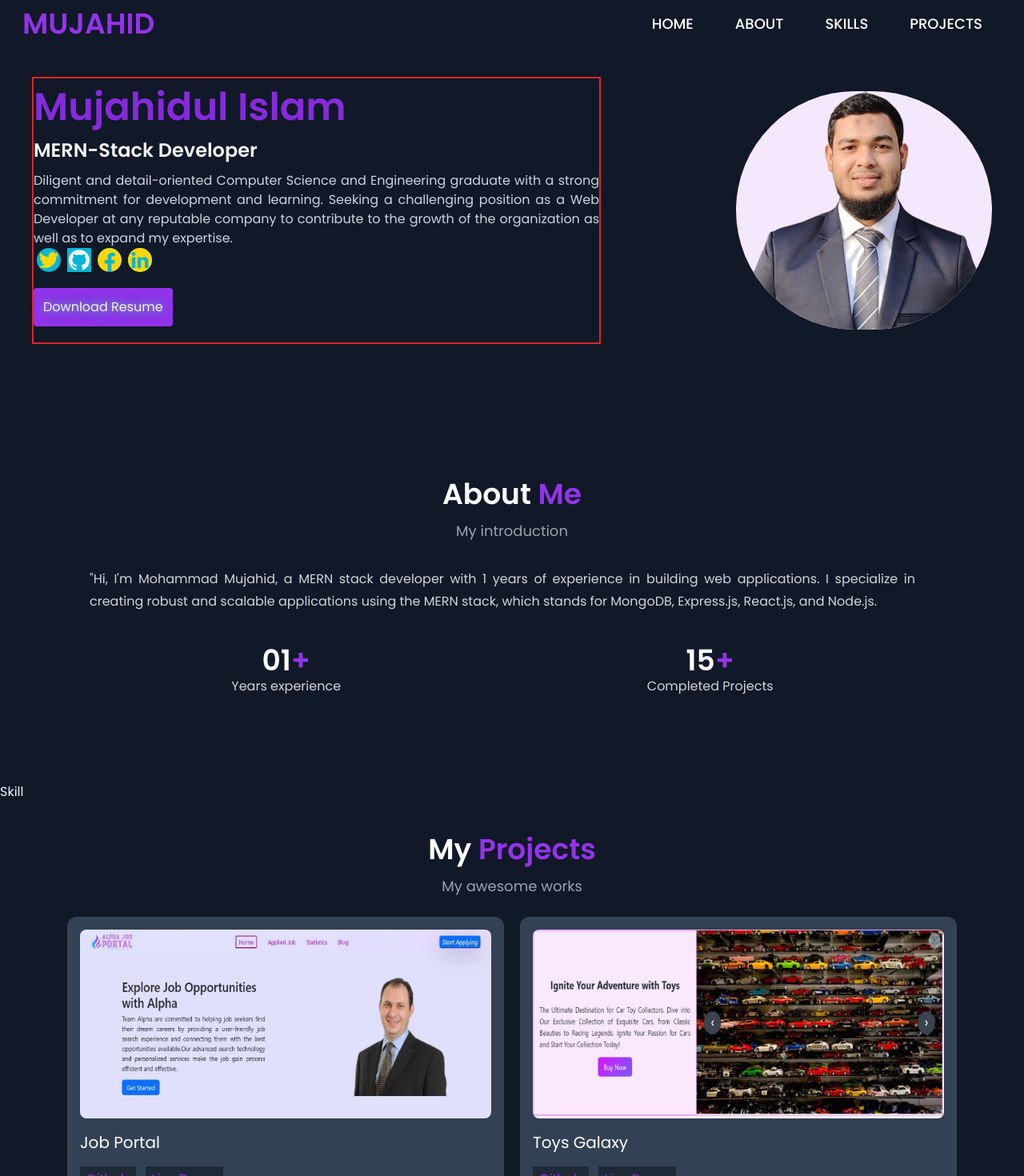
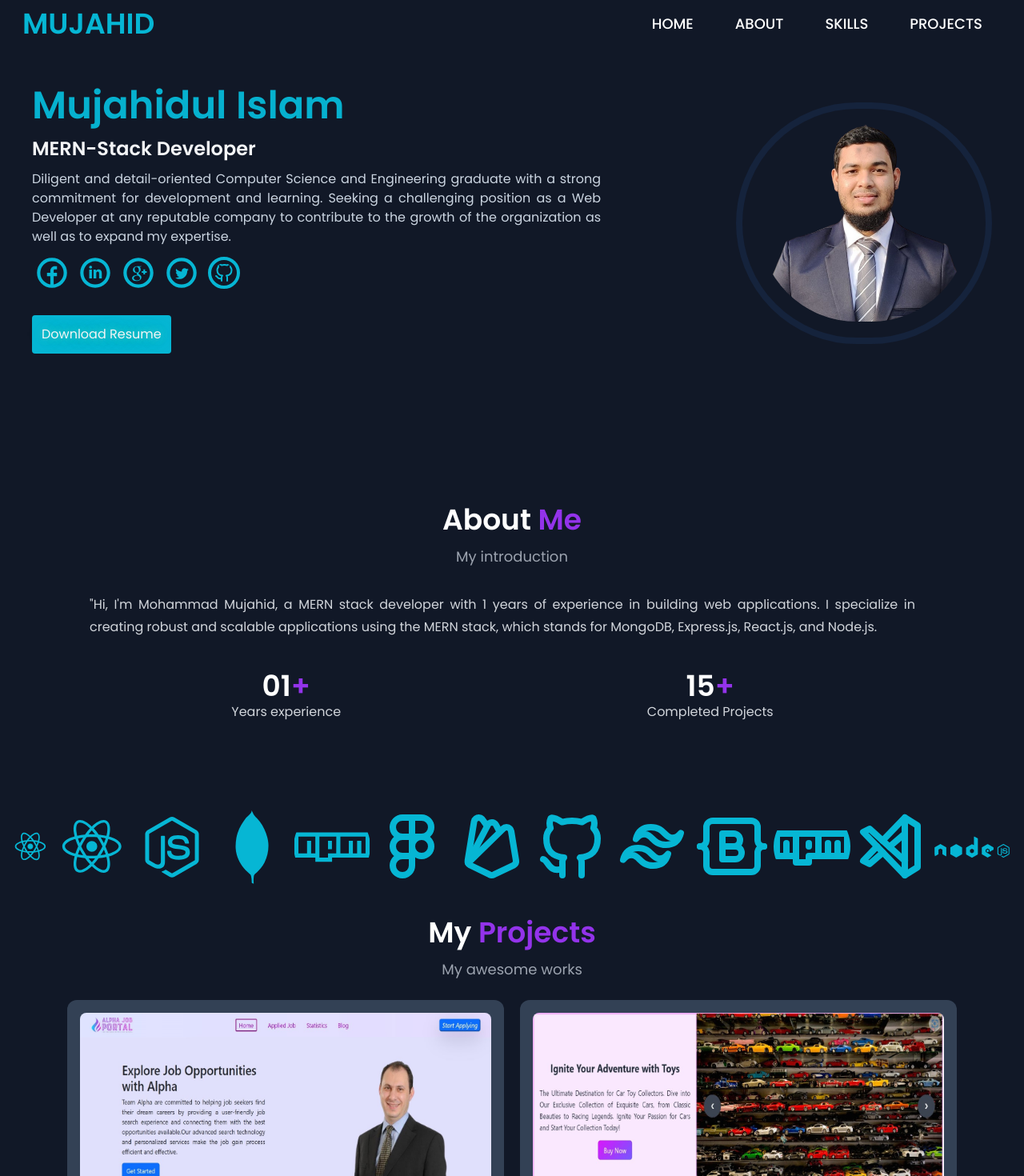
Before and after one commit to Mujahidul12628/Portfolio, a React (Vite) app: page / in a window 1280 px wide. Shown: the top 1470 px of the page at 80% size. Built offline with nearby package versions, Linux system fonts and the light colour scheme.

Commit message:
Logo added

```diff
--- a/src/components/Footer.jsx
+++ b/src/components/Footer.jsx
@@ -4,6 +4,7 @@ const Footer = () => {
   return (
     <div className="p-4 text-sm text-center text-white bg-gray-800">
       Copyright © 2023 Mohammad Mujahid. All Rights reserved.
+
     </div>
   );
 };
--- a/src/components/Hero.jsx
+++ b/src/components/Hero.jsx
@@ -1,8 +1,11 @@
 import React, { useEffect, useState } from "react";
 import hero from "../assets/images/hero.png";
+
 import "./animate.css";
-import { AiOutlineTwitter, AiFillGithub } from "react-icons/ai";
-import { BsFacebook, BsLinkedin } from "react-icons/bs";
+
+import { TiSocialFacebookCircular, TiSocialLinkedinCircular, TiSocialGooglePlusCircular, TiSocialTwitterCircular } from "react-icons/ti";
+import { VscGithub } from "react-icons/vsc";
+import { FiGithub } from "react-icons/fi";
 
 const Hero = () => {
   const [animate, setAnimate] = useState(false);
@@ -23,20 +26,13 @@ const Hero = () => {
       id="home"
       className="grid items-center grid-cols-1 py-24 mx-auto md:grid-cols-5 lg:grid-cols-3 justify-evenly max-w-7xl md:flex-row-reverse"
     >
-      {/* <section
-      id="home"
-      className="flex flex-col items-center py-24 mx-auto justify-evenly max-w-7xl md:flex-row-reverse"
-    > */}
-
-      <div className="order-2 w-5/6 grid-cols-1 mx-auto border-2 border-red-600 md:order-1 md:col-span-3 lg:col-span-2 md:ml-10">
+      <div className="order-2 w-5/6 grid-cols-1 mx-auto md:order-1 md:col-span-3 lg:col-span-2 md:ml-10">
         <div className="text-center md:text-left">
           <h1 className="text-3xl font-bold leading-10 text-white md:text-5xl md:leading-normal text-fade-in">
 
             {" "}
-            <span
-              className={`text-slide-in ${animate ? "typing-animation" : ""}`}
-            >
-              <span className={`text-loading ${animate ? "animate__animated animate__fadeIn" : ""}`}>
+            <span className={`text-slide-in ${animate ? "typing-animation" : ""}`}>
+              <span className={`text-loading ${animate ? "animate__animated animate__fadeIn animate-duration-1000" : ""} text-cyan-500`}>
                 Mujahidul Islam
               </span>
             </span>
@@ -47,25 +43,30 @@ const Hero = () => {
           <p className="mx-auto leading-6 text-justify text-slate-300">
             Diligent and detail-oriented Computer Science and Engineering graduate with a strong commitment for development and learning. Seeking a challenging position as a Web Developer at any reputable company to contribute to the growth of the organization as well as to expand my expertise.
           </p>
-          <div className="flex">
-            <AiOutlineTwitter className='mx-1 rounded-full bg-cyan-500' size={30} color="gold" />
-            <AiFillGithub className='mx-1 bg-cyan-500' size={30} />
-            <BsFacebook className='mx-1 rounded-full bg-cyan-500' size={30} color="gold" />
-            <BsLinkedin className='mx-1 rounded-full bg-cyan-500' size={30} color="gold" />
+          <div className="my-2 flex justify-center sm:justify-start">
+            <TiSocialFacebookCircular className='mr-1 rounded-full text-cyan-500' size={50} />
+            <TiSocialLinkedinCircular className='mr-1 rounded-full text-cyan-500' size={50} />
+            <TiSocialGooglePlusCircular className='mr-1 rounded-full text-cyan-500' size={50} />
+            <TiSocialTwitterCircular className='mr-1 rounded-full text-cyan-500' size={50} />
+            {/* <VscGithub className='mr-1 rounded-full text-cyan-500' size={40} /> */}
+
+            <div className="mx-1 flex justify-center items-center">
+              <FiGithub className='p-1 border-4 border-cyan-500 rounded-full text-cyan-500' size={40} />
+            </div>
           </div>
 
           <a href="./src/assets/Code_a_program.pdf" download>
-            <button className={`btn bg-purple-600 my-5 p-2 sm:p-3 rounded ${animate ? "neon-animation" : ""}`}>
+            <button className={`btn bg-cyan-500 my-5 p-2 sm:p-3 rounded ${animate ? "neon-animation" : ""}`}>
               Download Resume
             </button>
           </a>
         </div>
       </div>
-      <div className="flex items-center justify-center flex-1 order-1 w-8/12 grid-cols-1 mx-auto mb-8 sm:w-6/12 md:w-11/12 lg:w-10/12 xl:w-9/12 md:order-2 md:col-span-2 lg:col-span-1 md:mb-0 md:mr-10">
+      <div className="flex items-center p-5 border-8 border-opacity-10 rounded-full border-blue-500 justify-center flex-1 order-1 w-8/12 grid-cols-1 mx-auto mb-8 sm:w-6/12 md:w-11/12 lg:w-10/12 xl:w-9/12 md:order-2 md:col-span-2 lg:col-span-1 md:mb-0 md:mr-10">
         <img
           src={hero}
           alt=""
-          className={`md:w-6/6 rounded-full bg-purple-100 border-red-500 object-cover image-transition ${animate && "animate"
+          className={`md:w-6/6 rounded-full object-cover image-transition ${animate && "animate"
             }`}
         />
       </div>
--- a/src/components/Navbar.jsx
+++ b/src/components/Navbar.jsx
@@ -24,7 +24,7 @@ const Navbar = () => {
       <div className="flex items-center justify-between">
         <div className="mx-7">
           <h4 className="text-4xl font-bold uppercase">
-            <span className="text-purple-600">Mujahid</span>
+            <span className="text-cyan-500">Mujahid</span>
           </h4>
         </div>
         <div
--- a/src/components/Skills.jsx
+++ b/src/components/Skills.jsx
@@ -1,68 +1,28 @@
-// import React from "react";
+import React from 'react';
+import { DiReact, DiNodejs, DiNodejsSmall, DiMongodb, DiNpm } from "react-icons/di";
+import { TbBrandFigma, TbBrandFirebase, TbBrandGithub, TbBrandTailwind, TbBrandBootstrap, TbBrandNpm, TbBrandVscode } from "react-icons/tb";
 
-// const Skills = () => {
-//   const skills = [
-//     {
-//       logo: "logo-html5",
-//       level: "Advance",
-//       count: 86,
-//     },
-//     {
-//       logo: "logo-css3",
-//       level: "Expect",
-//       count: 90,
-//     },
-//     {
-//       logo: "logo-nodejs",
-//       level: "Beginner",
-//       count: 40,
-//     },
-//     {
-//       logo: "logo-react",
-//       level: "Intermediate",
-//       count: 80,
-//     },
-//   ];
-//   return (
-//     <section id="skills" className="relative py-10 bg-gray-800">
-//       <div className="mt-8 text-center text-gray-100">
-//         <h3 className="text-4xl font-semibold">
-//           My <span className="text-purple-600">Skills</span>
-//         </h3>
-//         <p className="mt-3 text-lg text-gray-400">My knowledge</p>
-//         <div className="flex flex-wrap items-center justify-center gap-10 mt-12">
-//           {skills?.map((skill, i) => (
-//             <div
-//               key={i}
-//               className="border-2 group border-purple-600 relative min-w-[10rem] max-w-[16rem] bg-gray-900 p-10 rounded-xl"
-//             >
-//               <div
-//                 style={{
-//                   background: `conic-gradient(rgb(8,145,170) ${skill.count}%,#ddd ${skill.count}%)`,
-//                 }}
-//                 className="flex items-center justify-center w-32 h-32 rounded-full"
-//               >
-//                 <div className="flex items-center justify-center text-6xl bg-gray-900 rounded-full w-28 h-28 group-hover:text-purple-600">
-//                   <ion-icon name={skill.logo}></ion-icon>
-//                 </div>
-//               </div>
-//               <p className="mt-3 text-xl">{skill.level}</p>
-//             </div>
-//           ))}
-//         </div>
-//       </div>
-//     </section>
-//   );
-// };
 
-// export default Skills;
 
-import React from 'react';
 
 const Skills = () => {
   return (
-    <div>
-      <p>Skill</p>
+    <div id="skills" className='mzx-w-7xl mx-auto'>
+      <div className='flex justify-center items-center'>
+        <DiReact className='mr-1 rounded-full text-cyan-500' size={50} />
+        <DiReact className='mr-1 rounded-full text-cyan-500 w-24 h-24' />
+        <DiNodejsSmall className='mr-1 rounded-full text-cyan-500 w-24 h-24' />
+        <DiMongodb className='mr-1 rounded-full text-cyan-500 w-24 h-24' />
+        <DiNpm className='mr-1 rounded-full text-cyan-500 w-24 h-24' />
+        <TbBrandFigma className='mr-1 rounded-full text-cyan-500 w-24 h-24' />
+        <TbBrandFirebase className='mr-1 rounded-full text-cyan-500 w-24 h-24' />
+        <TbBrandGithub className='mr-1 rounded-full text-cyan-500 w-24 h-24' />
+        <TbBrandTailwind className='mr-1 rounded-full text-cyan-500 w-24 h-24' />
+        <TbBrandBootstrap className='mr-1 rounded-full text-cyan-500 w-24 h-24' />
+        <TbBrandNpm className='mr-1 rounded-full text-cyan-500 w-24 h-24' />
+        <TbBrandVscode className='mr-1 rounded-full text-cyan-500 w-24 h-24' />
+        <DiNodejs className='mr-1 rounded-full text-cyan-500 w-24 h-24' />
+      </div>
     </div>
   );
 };
```
